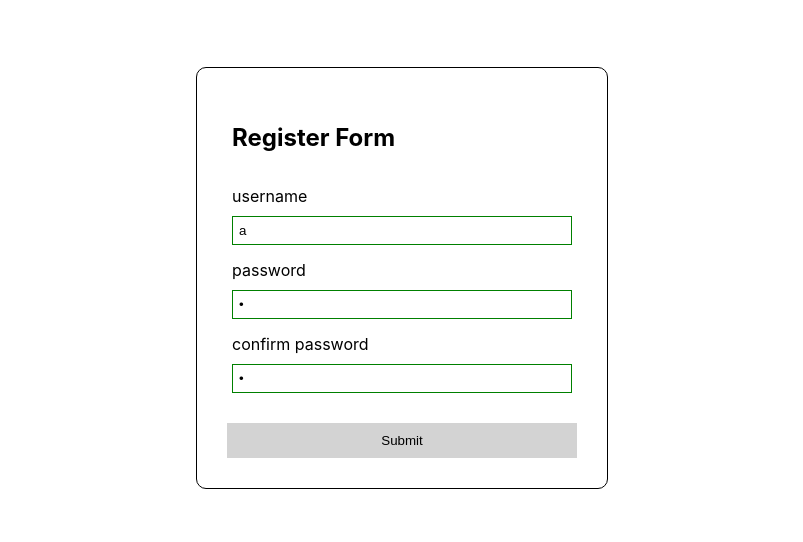
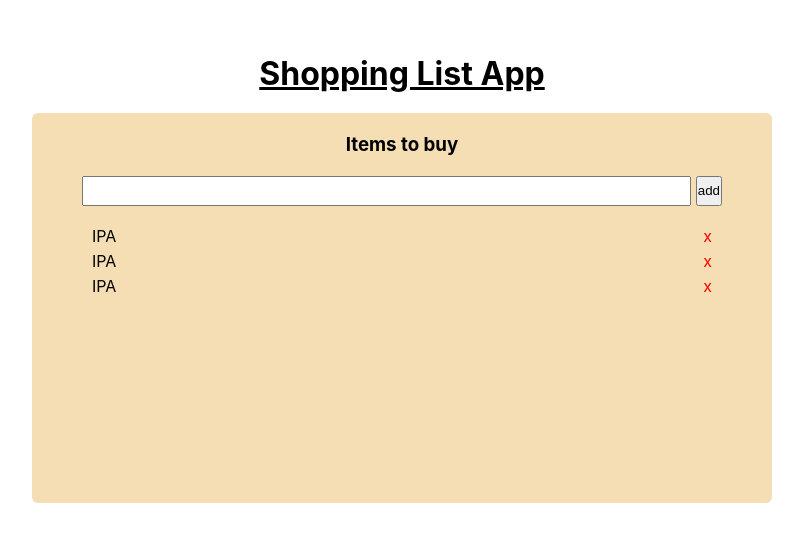
Before and after one commit to BbreeSwn/lab-event, a React (Create React App) app: page / in a window 1280 px wide. Shown: the part 122-664 px from the top of the page, without its empty margins (238-1041 px from the left). Built offline with nearby package versions, Linux system fonts and the light colour scheme.

Commit message:
ws-shoppingList

```diff
--- a/src/index.css
+++ b/src/index.css
@@ -1,63 +1,73 @@
+* {
+  padding: 0;
+  margin: 0;
+}
 body {
   margin: 0;
-  font-family: -apple-system, BlinkMacSystemFont, 'Segoe UI', 'Roboto', 'Oxygen',
-    'Ubuntu', 'Cantarell', 'Fira Sans', 'Droid Sans', 'Helvetica Neue',
-    sans-serif;
+  font-family: -apple-system, BlinkMacSystemFont, 'Segoe UI', 'Roboto', 'Oxygen', 'Ubuntu',
+    'Cantarell', 'Fira Sans', 'Droid Sans', 'Helvetica Neue', sans-serif;
   -webkit-font-smoothing: antialiased;
   -moz-osx-font-smoothing: grayscale;
 }
 
 code {
-  font-family: source-code-pro, Menlo, Monaco, Consolas, 'Courier New',
-    monospace;
+  font-family: source-code-pro, Menlo, Monaco, Consolas, 'Courier New', monospace;
+}
+
+li {
+  list-style: none;
 }
 
 .app {
   display: flex;
+  flex-direction: column;
+  gap: 20px;
+  justify-content: center;
   align-items: center;
-  justify-content: center;
   height: 100vh;
 }
 
-.form {
+.app__title {
+  text-decoration: underline;
+}
+
+.shopping {
+  padding: 20px 50px;
+  background: wheat;
+  min-width: 50%;
+  min-height: 350px;
   display: flex;
   flex-direction: column;
-  gap:5px;
-  flex-basis: 350px;
-
-  border: 1px solid black;
-  border-radius: 10px;
-  padding: 30px;
+  gap: 20px;
+  border-radius: 6px;
 }
 
-.form > * {
-  padding: 5px;
+.shopping__header {
+  text-align: center;
 }
 
-.form > button {
-  border: none;
-  padding: 10px;
-  background-color: lightgrey;
-  margin-top: 20px;
+.shopping__add {
+  display: flex;
+  min-height: 30px;
+  gap: 5px;
+}
+.shopping__add > input {
+  flex: 1;
 }
 
-.form_input {
+.shopping__list > ul {
   display: flex;
   flex-direction: column;
-  gap:10px;
+  gap: 5px;
 }
 
-.form_input > input {
-  padding: 6px;
+.shopping__list--item {
+  display: flex;
+  justify-content: space-between;
+  padding: 0 10px;
 }
 
-.input_error{
-  border: 1px solid red;
+.x__mark {
+  color: red;
+  cursor: pointer;
 }
-.input_success {
-  border:  1px solid green;
-}
-
-.text_error{
-  color: red;
-}
--- a/src/index.js
+++ b/src/index.js
@@ -1,120 +1,36 @@
-import React from 'react';
-import ReactDOM from 'react-dom/client';
-import './index.css'
-
+import React from "react";
+import ReactDOM from "react-dom/client";
+import "./index.css";
 
 function App() {
-//state refactor
-const [userData , setUserData] = React.useState({
-    username: 'a',
-    password: 'b',
-    confirm: 'c',
-})
-
-    //state
-    const [isSubmit, setIsSubmit] = React.useState('false')
-
-    const [errorUserName, setErrorUserName] = React.useState(false);
-    const [errorUserNameText, setErrorUserNameText] = React.useState('')
-
-    const [errorPassword, setErrorPassword] = React.useState(false);
-    const [errorPasswordText, setErrorPasswordText] = React.useState('')
-
-    const [errorConfirm, setErrorConfirm] = React.useState(false);
-    const [errorConfirmText, setErrorConfirmText] = React.useState('')
-
-    //border
-    const [inputSuccess, setInputSuccess] = React.useState('');
-    const [inputError, setInputError] = React.useState('')
-
-    // 'input_error'
-    // 'input_success'
-
-
-    //handle
-    const handleChangeUserName = (event) => {
-        setIsSubmit(false)
-        setUserData({...userData, username: event.target.value})
-        // setUsername(event.target.value)
-        if (errorUserName)
-            setErrorUserName(false)
-        setErrorUserNameText('')
-    };
-
-    const handleChangePassword = (event) => {
-        setIsSubmit(false)
-        setUserData({...userData, password: event.target.value})
-        // setPassword(event.target.value)
-        if (errorPassword)
-            setErrorPassword(false)
-        setErrorPasswordText('')
-    };
-
-    const handleChangeConfirmPassword = (event) => {
-        setIsSubmit(false)
-        // setConfirm(event.target.value)
-        setUserData({...userData , confirm: event.target.value})
-        if (errorConfirm)
-            setErrorConfirm(false)
-        setErrorConfirmText('')
-    };
-const {username ,password ,confirm} = userData;
-
-    //validation
-    const handleSubmit = (event) => {
-        event.preventDefault();
-        console.log('submit');
-
-        if (!username) {
-            setErrorUserName(true);
-            setErrorUserNameText('username is required')
-        } else if (username.length < 8 || username.length > 24) {
-            setErrorUserName(false);
-            setErrorUserNameText('username must have 8-24 charecter')
-        }
-
-        if (!password) {
-            setErrorPassword(true)
-            setErrorPasswordText('username must have 8-16 charecter')
-        } else if (password.length < 8 || password > 16) {
-            setErrorPassword(false);
-            setErrorPasswordText('username must have 8-16 charecter')
-        }
-        if (confirm.length < 8 || confirm.length > 16) {
-            setErrorConfirm(true);
-            setErrorConfirmText('confirm password must have 8-16 charectoe')
-        } else if (password !== confirm) {
-            setErrorConfirm(true)
-            setErrorConfirm(false)
-        };
-        setErrorConfirmText('confirm password miss match')
-    };
-
-    return (
-        <div className='app'>
-            <form className='form' onSubmit={handleSubmit}>
-                <h2>Register Form</h2>
-                <div className='form_input'>
-                    <label>username</label>
-                    <input className={(errorUserName && 'input_error') || (isSubmit && 'input_success')} onChange={handleChangeUserName} value={userData?.username || ''} type='text' />
-                    {errorUserName && <p className='text_error'>{errorUserNameText}</p>}
-                </div>
-                <div className='form_input'>
-                    <label>password</label>
-                    <input className={(errorPassword && 'input_error') || (isSubmit && 'input_success')} onChange={handleChangePassword} value={userData?.password || ''} type='password' />
-                    {errorPassword && <p className='text_error'>{errorPasswordText}</p>}
-                </div>
-                <div className='form_input' >
-                    <label>confirm password</label>
-                    <input className={(errorConfirm && 'input_error') || (isSubmit && 'input_success')} onChange={handleChangeConfirmPassword} value={userData?.confirm} type='password' />
-                    {errorConfirm && <p className='text_error'>{errorConfirmText}</p>}
-                </div>
-                <button>Submit</button>
-            </form>
+  return (
+    <div className="app">
+      <h1 className="app__title">Shopping List App</h1>
+      <div className="shopping">
+        <div className="shopping__header">
+          <h3>Items to buy</h3>
         </div>
-    );
+        <div className="shopping__add">
+          <input />
+          <button>add</button>
+        </div>
+        <div className="shopping__list">
+          <ul>
+            <li className="shopping__list--item">
+              IPA <span className="x__mark"> x </span>
+            </li>
+            <li className="shopping__list--item">
+              IPA <span className="x__mark"> x </span>
+            </li>
+            <li className="shopping__list--item">
+              IPA <span className="x__mark"> x </span>
+            </li>
+          </ul>
+        </div>
+      </div>
+    </div>
+  );
 }
 
-// //render
-const root = ReactDOM.createRoot(document.getElementById('root'));
+const root = ReactDOM.createRoot(document.getElementById("root"));
 root.render(<App />);
```
